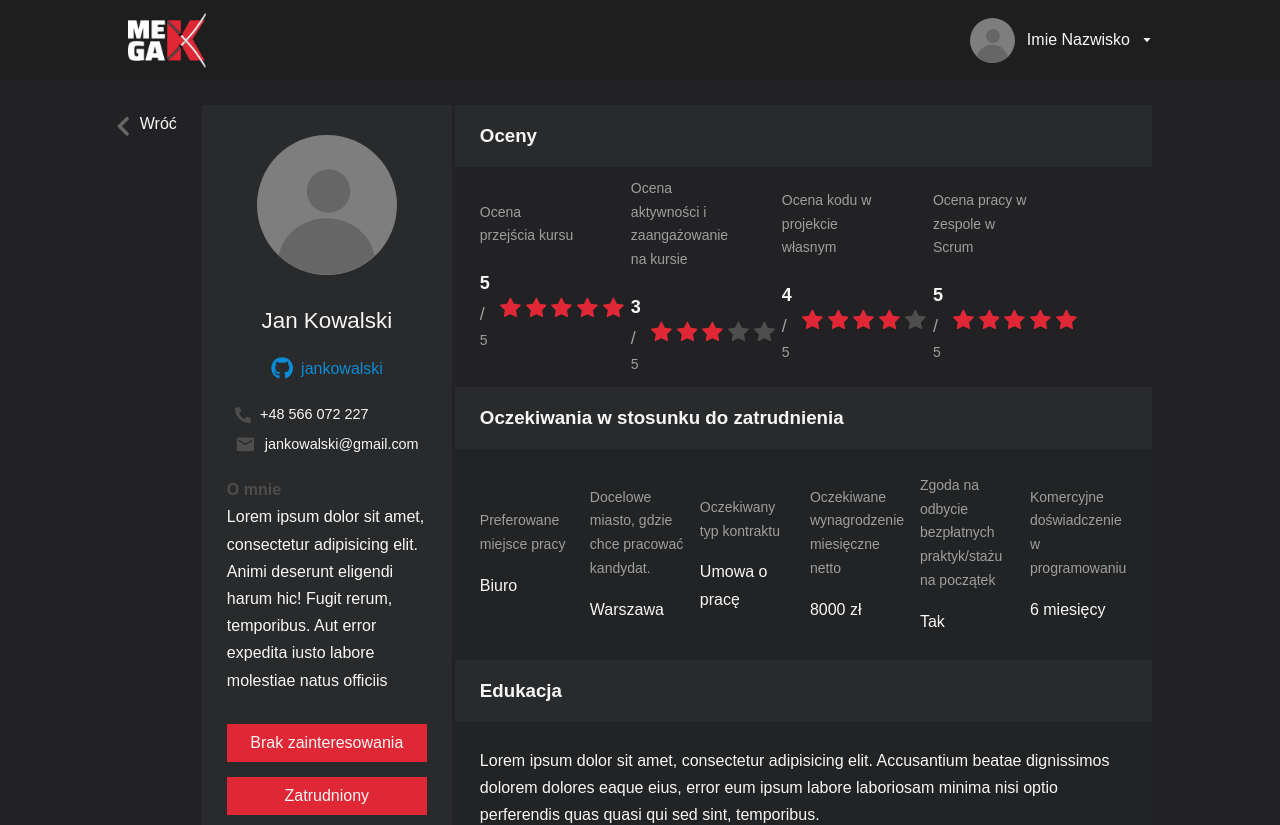
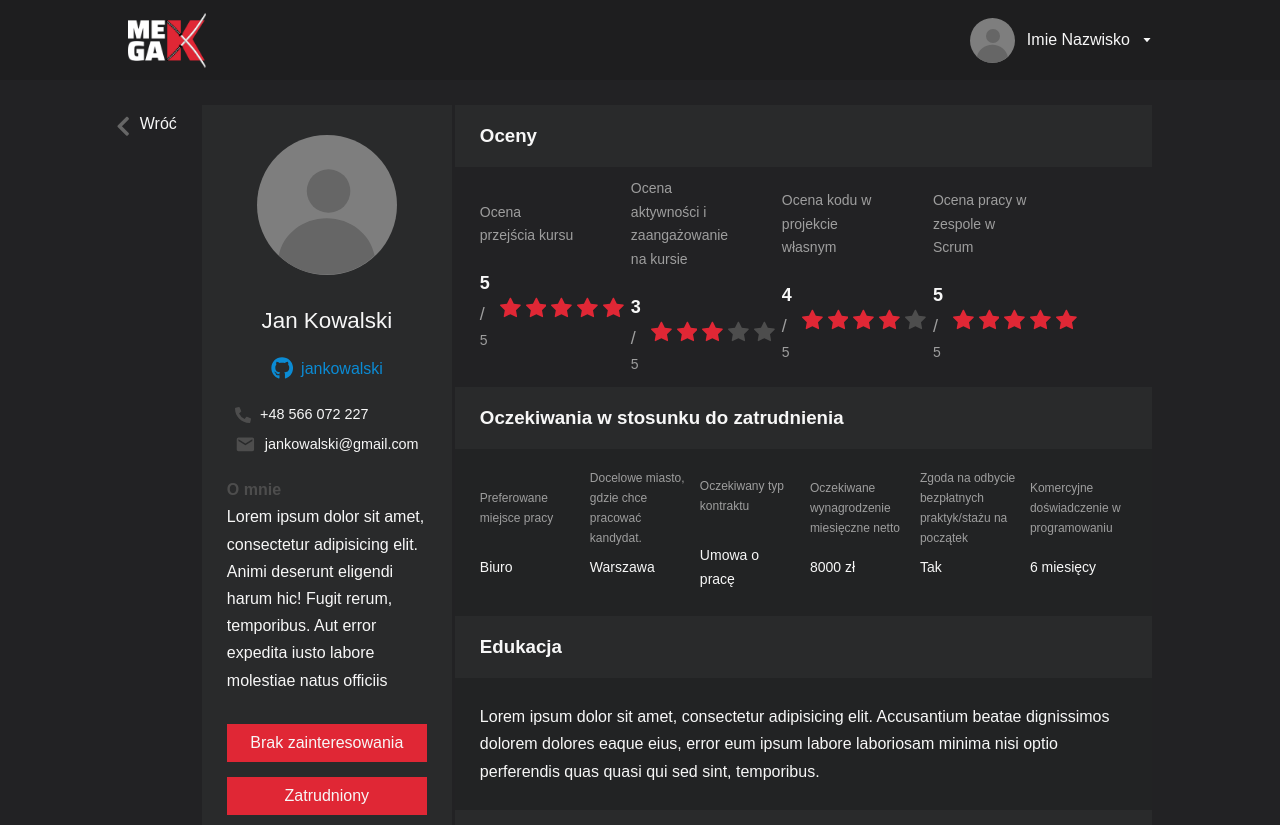
Before and after one commit to Jutrzenka/HeadHunterG11-FR, a React (Create React App) app: page /cv in a window 1280 px wide. Shown: the top 825 px of the page. Built offline with nearby package versions, Linux system fonts and the light colour scheme; no server answers.

Commit message:
Edited style in _Expectations component.

```diff
--- a/src/components/common/Expectations/Expectations.tsx
+++ b/src/components/common/Expectations/Expectations.tsx
@@ -11,7 +11,9 @@ export const Expectations = ({ description, value }: Props) => {
   return (
     <div className={'component-Expectations'}>
       <div className="expectations-wrap">
-        <div className="description">{description}</div>
+        <div className="description">
+          <p>{description}</p>
+        </div>
         <div className="value">{value}</div>
       </div>
     </div>
--- a/src/components/common/Expectations/_Expectations.scss
+++ b/src/components/common/Expectations/_Expectations.scss
@@ -3,14 +3,33 @@
 div.component-Expectations {
   width: 15%;
   .expectations-wrap {
+    @include flex(column, start, space-between);
     .description {
-        font-size: var(--s-font-size);
+      @include flex(row, start, space-around);
+      height: 60px;
+      line-height: 20px;
+      flex-grow: 1;
+      align-items: center;
+      p {
+        font-size: var(--xs-font-size);
         color: var(--rate-text-color);
         margin-bottom: 15px;
+      }
     }
 
     .value {
-
+      margin-top: 10px;
+      font-size: var(--base-font-size);
     }
   }
 }
+
+div.component-Expectations {
+  @media only screen and (min-width: 1200px) and (max-width: 1610px){
+    .expectations-wrap {
+      .value {
+        font-size: var(--s-font-size);
+        }
+      }
+  }
+}
```
